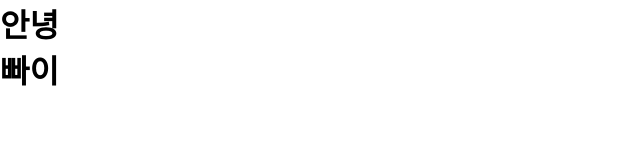
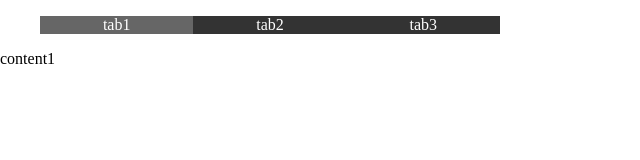
Before and after one commit to kimtaekyeong78/study, a plain HTML site: page index.html in a window 1280 px wide. Shown: the whole page, without its empty margins (0-640 px from the left). Drawn offline with Linux system fonts and the light colour scheme.

Commit message:
javascript

```diff
--- a/assets/scss/common.scss
+++ b/assets/scss/common.scss
@@ -5,3 +5,33 @@
     margin: 0;
     padding: 0;
 }
+
+#tabwrap {
+    width: 500px;
+    height: 500px;
+    ul {
+        display: flex;
+        position: relative;
+        li {
+            list-style: none;
+            width: 33.333%;
+            background:#333;
+            color: #fff;
+            text-align: center;
+            cursor: pointer;
+
+            &.active {
+                background:#666;
+            }
+
+        }
+    }
+
+    .contents {
+        display: none;
+
+        &.active {
+            display: block;
+        }
+    }
+}
--- a/index.html
+++ b/index.html
@@ -10,13 +10,32 @@
 
 		window.onload = function(){
 
-			let _testDOM = document.getElementById('test')
-			let _childDOM = _testDOM.getElementsByClassName('child')
-
-			_childDOM[0].innerHTML = '안녕'
-			_childDOM[1].innerHTML = '빠이'
+			const _tabWrap = document.getElementById('tabwrap')
+			const _tabButton = _tabWrap.getElementsByTagName('li')
 
 
+			for(var i=0; i < _tabButton.length; i++ ){
+
+				_tabButton[i].onclick = function(e){
+
+					let _target = e.target
+					let _parent = _target.parentNode
+					let _index = [].indexOf.call(_parent.children, _target)
+					let _tabContent = document.getElementsByClassName('contents')
+
+
+					document.querySelector('li.active').classList.remove('active')
+					document.querySelector('div.active').classList.remove('active')
+
+
+					this.classList.add('active')
+					_tabContent[_index].classList.add('active')
+
+					//console.log(_tabContent[_index].getAttribute('data-num'))
+
+				}
+
+			}
 
 		}
 
@@ -26,8 +45,21 @@
 
 	<div id="test">
 
-		<h1 class="child">study</h1>
-		<h1 class="child">study</h1>
+		<div id="tabwrap">
+
+			<ul>
+				<li class="active">tab1</li>
+				<li>tab2</li>
+				<li>tab3</li>
+			</ul>
+
+			<div class="contents active" data-num="0">content1</div>
+			<div class="contents" data-num="1">content2</div>
+			<div class="contents" data-num="2">content3</div>
+
+		</div>
+
+
 	</div>
 
 
```
Also changed, not shown: assets/scss/common.css.
